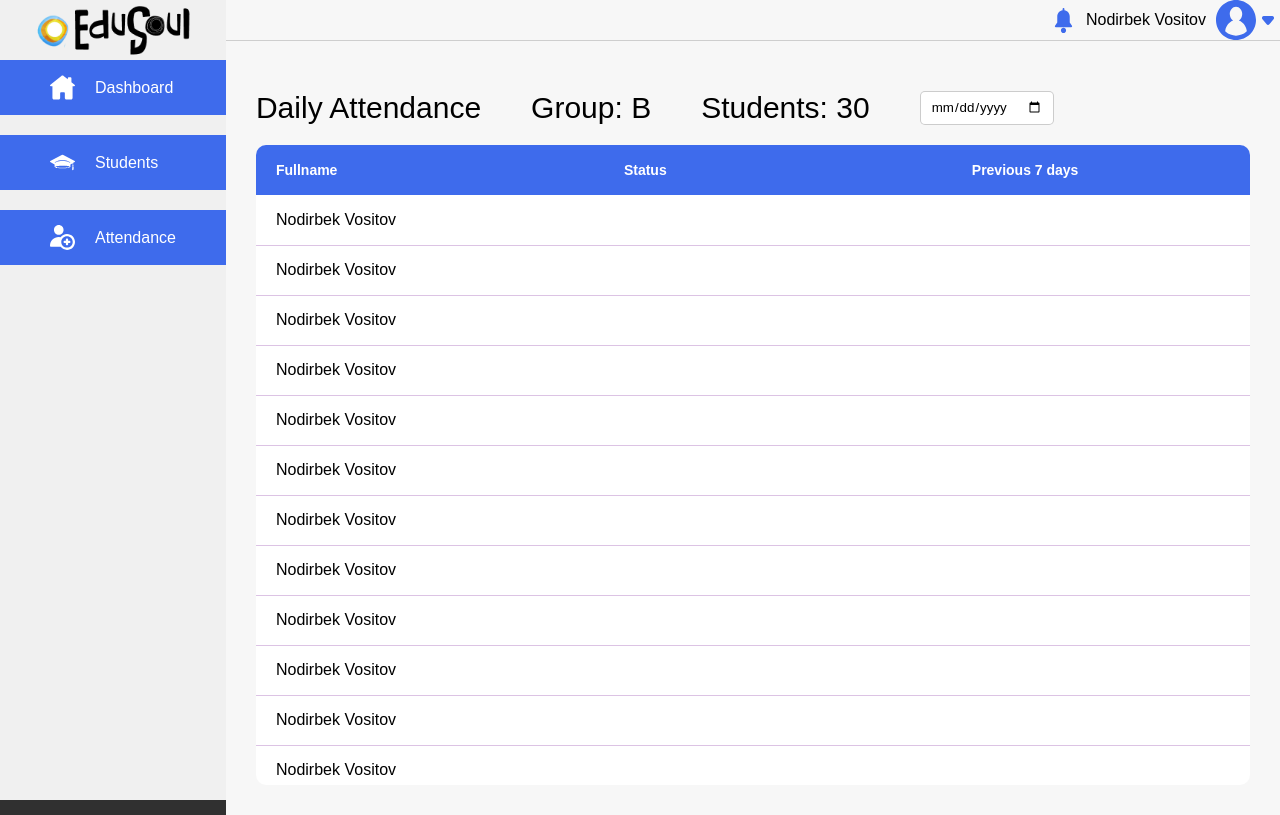
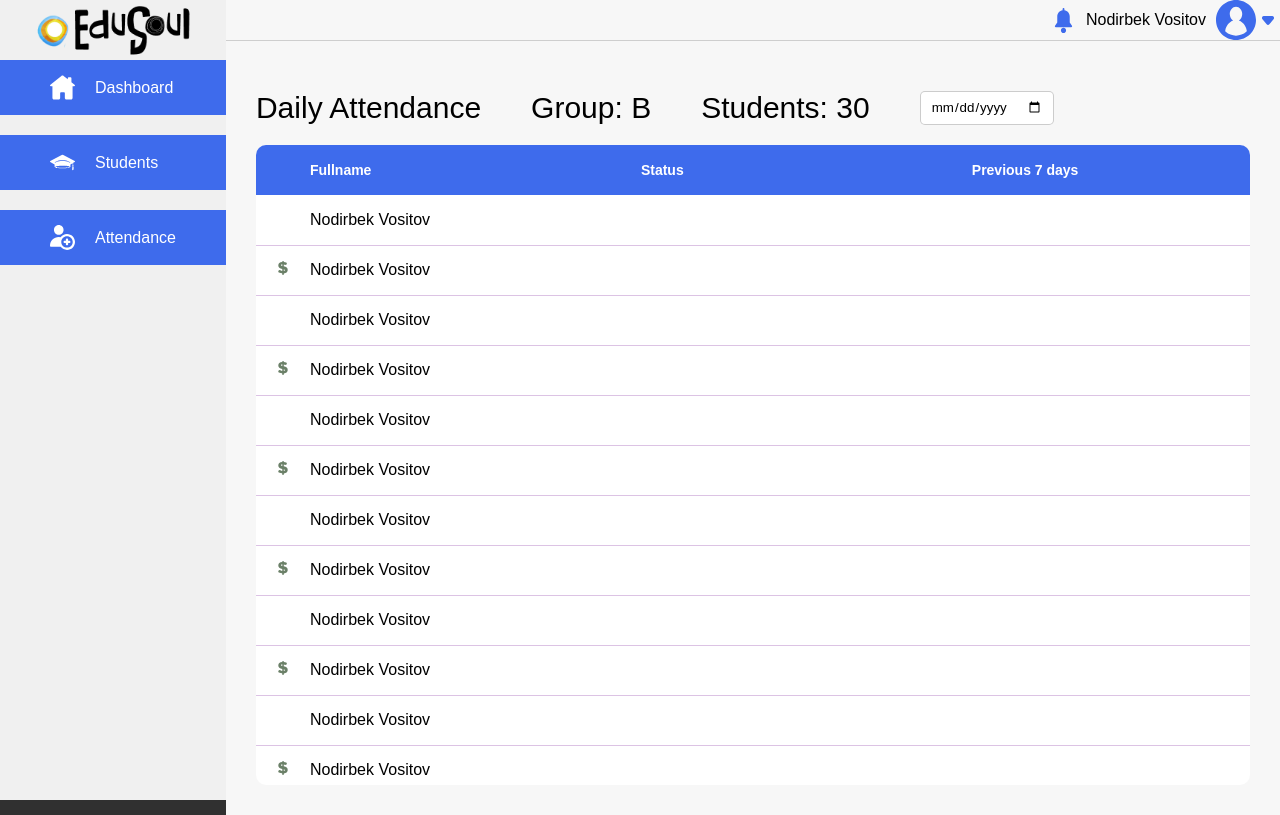
Before and after one commit to KAN-Inc/edusoul-crm-front-end, a React (Create React App) app: page / in a window 1280 px wide. Built offline with nearby package versions, Linux system fonts and the light colour scheme.

Commit message:
paid/notpaid was added to tables

```diff
--- a/src/components/TableUIComponents/style.js
+++ b/src/components/TableUIComponents/style.js
@@ -1,5 +1,19 @@
-import styled from "styled-components";
+import styled, { css } from "styled-components";
 
-export const _ = styled.div``;
+export const _ = styled.div`
+  ${(props) =>
+    ({
+      icon: css`
+        & > svg {
+          height: 14px;
+          width: 14px;
+
+          & > path {
+            fill: #6b8068;
+          }
+        }
+      `,
+    }[props.attr])}
+`;
 
 export const Header = styled.p``;
--- a/src/constants/icons.js
+++ b/src/constants/icons.js
@@ -133,3 +133,17 @@ export const SearchIcon = (props) => {
     </svg>
   );
 };
+
+export const DollarIcon = (props) => (
+  <svg
+    xmlns="http://www.w3.org/2000/svg"
+    viewBox="0 0 235.517 235.517"
+    style={{
+      enableBackground: "new 0 0 235.517 235.517",
+    }}
+    xmlSpace="preserve"
+    {...props}
+  >
+    <path d="M118.1 235.517c7.898 0 14.31-6.032 14.31-13.483v-13.473c39.069-3.579 64.932-24.215 64.932-57.785v-.549c0-34.119-22.012-49.8-65.758-59.977V58.334a114.786 114.786 0 0 1 19.194 6.549c10.258 4.547 22.724 1.697 28.952-8.485 6.233-10.176 2.866-24.47-8.681-29.654-11.498-5.156-24.117-8.708-38.095-10.236V8.251c0-4.552-6.402-8.251-14.305-8.251s-14.31 3.514-14.31 7.832v7.843c-42.104 3.03-65.764 25.591-65.764 58.057v.555c0 34.114 22.561 49.256 66.862 59.427v33.021c-10.628-1.713-21.033-5.243-31.623-10.65-11.281-5.755-25.101-3.72-31.938 6.385-6.842 10.1-4.079 24.449 7.294 30.029 16.709 8.208 35.593 13.57 54.614 15.518v13.755c.006 7.588 6.413 13.745 14.316 13.745zm13.201-97.397c14.316 4.123 18.438 8.257 18.438 15.681v.555c0 7.979-5.776 12.651-18.438 14.033V138.12zM86.999 70.153v-.549c0-7.152 5.232-12.657 18.71-13.755v29.719c-14.853-4.129-18.71-8.263-18.71-15.415z" />
+  </svg>
+);
--- a/src/data/attendanceColumns.js
+++ b/src/data/attendanceColumns.js
@@ -1,10 +1,21 @@
 import { useMemo } from "react";
 
 import * as Styled from "../components/TableUIComponents/style";
+import { DollarIcon } from "../constants/icons";
 
 const Columns = () => {
   return useMemo(
     () => [
+      {
+        Header: "",
+        accessor: "feeStatus",
+        width: "1%",
+        Cell: ({ row }) => (
+          <Styled._ attr="icon">
+            {row.original.feeStatus === "notPaid" ? <DollarIcon /> : ""}
+          </Styled._>
+        ),
+      },
       {
         Header: () => <Styled.Header>Fullname</Styled.Header>,
         accessor: "firstName",
--- a/src/data/dataStudents.js
+++ b/src/data/dataStudents.js
@@ -7,6 +7,7 @@ export default [
     startDate: "21 May, 2021",
     phoneNumber: "+998977777777",
     attendance: "17/20",
+    feeStatus: "paid",
   },
   {
     firstName: "Nodirbek",
@@ -16,6 +17,7 @@ export default [
     startDate: "21 May, 2021",
     phoneNumber: "+998977777777",
     attendance: "17/20",
+    feeStatus: "notPaid",
   },
   {
     firstName: "Nodirbek",
@@ -25,6 +27,7 @@ export default [
     startDate: "21 May, 2021",
     phoneNumber: "+998977777777",
     attendance: "17/20",
+    feeStatus: "paid",
   },
   {
     firstName: "Nodirbek",
@@ -34,6 +37,7 @@ export default [
     startDate: "21 May, 2021",
     phoneNumber: "+998977777777",
     attendance: "17/20",
+    feeStatus: "notPaid",
   },
   {
     firstName: "Nodirbek",
@@ -43,6 +47,7 @@ export default [
     startDate: "21 May, 2021",
     phoneNumber: "+998977777777",
     attendance: "17/20",
+    feeStatus: "paid",
   },
   {
     firstName: "Nodirbek",
@@ -52,6 +57,7 @@ export default [
     startDate: "21 May, 2021",
     phoneNumber: "+998977777777",
     attendance: "17/20",
+    feeStatus: "notPaid",
   },
   {
     firstName: "Nodirbek",
@@ -61,6 +67,7 @@ export default [
     startDate: "21 May, 2021",
     phoneNumber: "+998977777777",
     attendance: "17/20",
+    feeStatus: "paid",
   },
   {
     firstName: "Nodirbek",
@@ -70,6 +77,7 @@ export default [
     startDate: "21 May, 2021",
     phoneNumber: "+998977777777",
     attendance: "17/20",
+    feeStatus: "notPaid",
   },
   {
     firstName: "Nodirbek",
@@ -79,6 +87,7 @@ export default [
     startDate: "21 May, 2021",
     phoneNumber: "+998977777777",
     attendance: "17/20",
+    feeStatus: "paid",
   },
   {
     firstName: "Nodirbek",
@@ -88,6 +97,7 @@ export default [
     startDate: "21 May, 2021",
     phoneNumber: "+998977777777",
     attendance: "17/20",
+    feeStatus: "notPaid",
   },
   {
     firstName: "Nodirbek",
@@ -97,6 +107,7 @@ export default [
     startDate: "21 May, 2021",
     phoneNumber: "+998977777777",
     attendance: "17/20",
+    feeStatus: "paid",
   },
   {
     firstName: "Nodirbek",
@@ -106,50 +117,6 @@ export default [
     startDate: "21 May, 2021",
     phoneNumber: "+998977777777",
     attendance: "17/20",
-  },
-  {
-    firstName: "Nodirbek",
-    lastName: "Vositov",
-    courses: "English-102",
-    group: "Group A",
-    startDate: "21 May, 2021",
-    phoneNumber: "+998977777777",
-    attendance: "17/20",
-  },
-  {
-    firstName: "Nodirbek",
-    lastName: "Vositov",
-    courses: "English-102",
-    group: "Group A",
-    startDate: "21 May, 2021",
-    phoneNumber: "+998977777777",
-    attendance: "17/20",
-  },
-  {
-    firstName: "Nodirbek",
-    lastName: "Vositov",
-    courses: "English-102",
-    group: "Group A",
-    startDate: "21 May, 2021",
-    phoneNumber: "+998977777777",
-    attendance: "17/20",
-  },
-  {
-    firstName: "Nodirbek",
-    lastName: "Vositov",
-    courses: "English-102",
-    group: "Group A",
-    startDate: "21 May, 2021",
-    phoneNumber: "+998977777777",
-    attendance: "17/20",
-  },
-  {
-    firstName: "Nodirbek",
-    lastName: "Vositov",
-    courses: "English-102",
-    group: "Group A",
-    startDate: "21 May, 2021",
-    phoneNumber: "+998977777777",
-    attendance: "17/20",
+    feeStatus: "notPaid",
   },
 ];
--- a/src/data/studentsColumns.js
+++ b/src/data/studentsColumns.js
@@ -1,10 +1,21 @@
 import { useMemo } from "react";
 
 import * as Styled from "../components/TableUIComponents/style";
+import { DollarIcon } from "../constants/icons";
 
 const Columns = () => {
   return useMemo(
     () => [
+      {
+        Header: () => <Styled.Header>Fullname</Styled.Header>,
+        accessor: "feeStatus",
+        width: "1%",
+        Cell: ({ row }) => (
+          <Styled._>
+            {row.original.feeStatus === "notPaid" ? <DollarIcon /> : ""}
+          </Styled._>
+        ),
+      },
       {
         Header: () => <Styled.Header>Fullname</Styled.Header>,
         accessor: "firstName",
```
